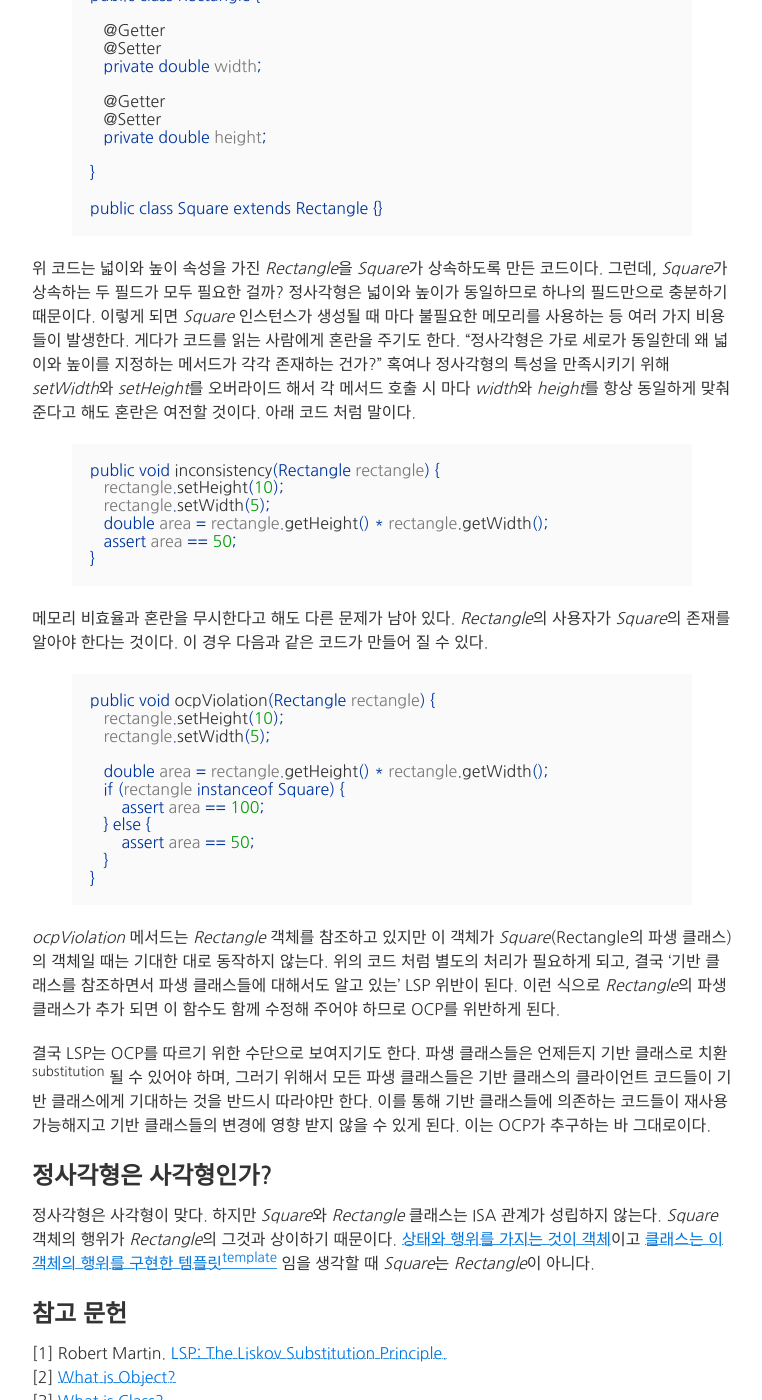
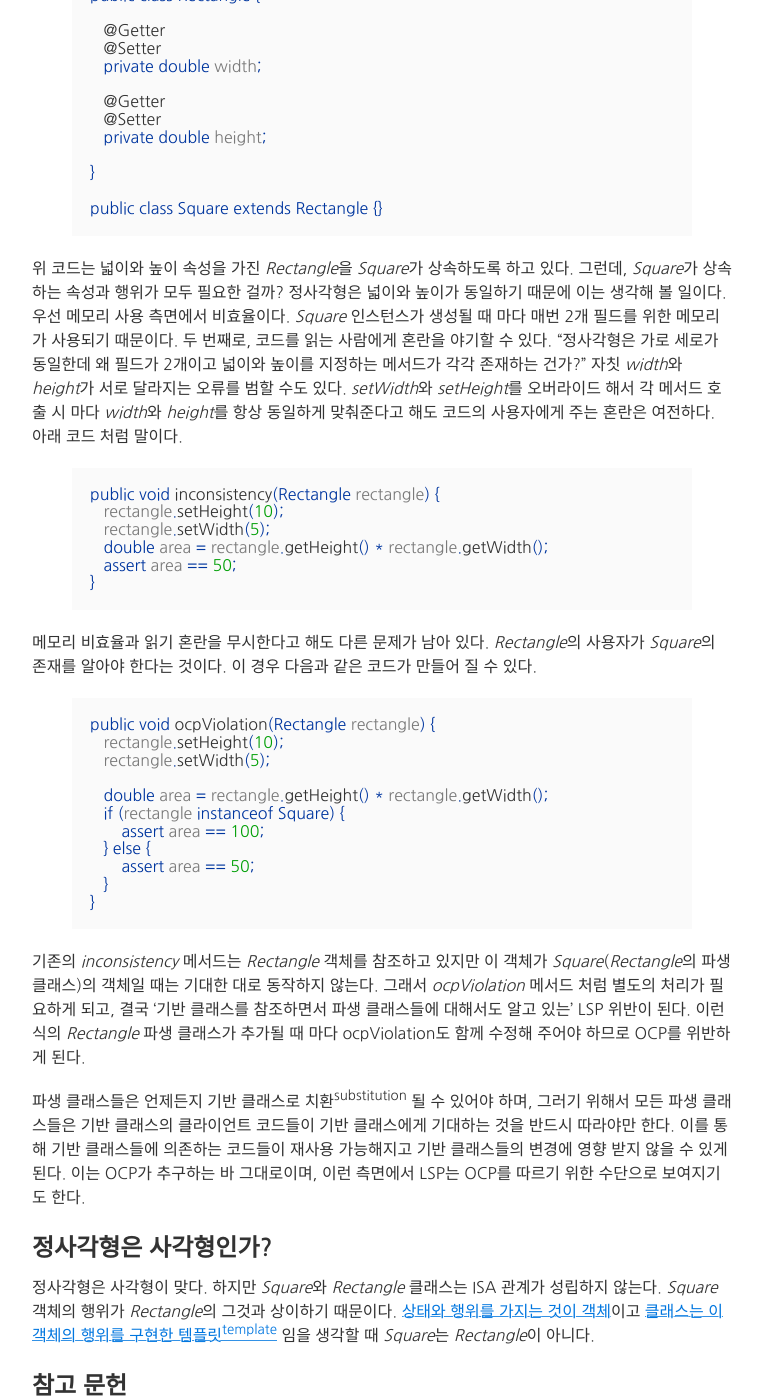
Before and after one commit to codehumane/codehumane.github.io, a Jekyll site: the page built from _posts/2016-06-02-리스코프-치환-원칙.md, in a window 1280 px wide and 1400 px high, scrolled down 1294 px. Shown: the whole window, without its empty margins (258-1020 px from the left). Built offline with Jekyll 4.4.1, drawn with Linux system fonts in a browser that asks for light colours; some of the changed text lies outside the part shown.

Commit message:
SOLID LSP post revised.

```diff
--- a/_posts/2016-06-02-리스코프-치환-원칙.md
+++ b/_posts/2016-06-02-리스코프-치환-원칙.md
@@ -6,7 +6,7 @@
 ---
 
 
-SOLID의 세 번째 원칙인 리스코프 치환 원칙Liskov substitution principle에 대해 알아보도록 한다.
+SOLID의 세 번째 원칙인 리스코프 치환 원칙<sup>Liskov substitution principle</sup>에 대해 알아보도록 한다.
 
 ## 리스코프 치환 원칙이란?
 
@@ -14,7 +14,7 @@
 >
 > -- <cite>Robert Martin. [LSP: The Liskov Substitution Principle](https://drive.google.com/file/d/0BwhCYaYDn8EgNzAzZjA5ZmItNjU3NS00MzQ5LTkwYjMtMDJhNDU5ZTM0MTlh/view)</cite>
 
-기반 클래스<sup>base class</sup>의 사용자는 그 기반 클래스의 파생 클래스<sup>derived class</sup>들에 대해 알 필요가 없다는 이야기이다. LSP를 위반한다는 것은 기반 클래스를 참조하면서 파생 클래스들에 대해서도 알고 있는 것이다. 이런 코드는 파생 클래스들이 추가될 때 마다 수정될 가능성이 높다. 즉, 수정에 닫혀 있지 못한 OCP 위반이 된다.
+기반 클래스<sup>base class</sup>의 사용자는 파생 클래스<sup>derived class</sup>의 존재를 몰라도 기반 클래스를 사용할 수 있어야 한다. LSP를 위반한다는 것은 기반 클래스를 참조하면서 파생 클래스들에 대해서도 알고 있는 것이다. 이런 코드는 파생 클래스들이 추가될 때 마다 수정될 가능성이 높다. 즉, 수정에 닫혀 있지 못한 OCP 위반이 된다.
 
 이를 설명하는 여러 예제가 있지만 사각형과 정사각형 이야기가 가장 흥미롭다. 아래 그림을 먼저 보도록 하자.
 
@@ -42,7 +42,7 @@
 
 {% endhighlight %}
 
-위 코드는 넓이와 높이 속성을 가진 <i>Rectangle</i>을 <i>Square</i>가 상속하도록 만든 코드이다. 그런데, <i>Square</i>가 상속하는 두 필드가 모두 필요한 걸까? 정사각형은 넓이와 높이가 동일하므로 하나의 필드만으로 충분하기 때문이다. 이렇게 되면 <i>Square</i> 인스턴스가 생성될 때 마다 불필요한 메모리를 사용하는 등 여러 가지 비용들이 발생한다. 게다가 코드를 읽는 사람에게 혼란을 주기도 한다. “정사각형은 가로 세로가 동일한데 왜 넓이와 높이를 지정하는 메서드가 각각 존재하는 건가?” 혹여나 정사각형의 특성을 만족시키기 위해 <i>setWidth</i>와 <i>setHeight</i>를 오버라이드 해서 각 메서드 호출 시 마다 <i>width</i>와 <i>height</i>를 항상 동일하게 맞춰준다고 해도 혼란은 여전할 것이다. 아래 코드 처럼 말이다.
+위 코드는 넓이와 높이 속성을 가진 <i>Rectangle</i>을 <i>Square</i>가 상속하도록 하고 있다. 그런데, <i>Square</i>가 상속하는 속성과 행위가 모두 필요한 걸까? 정사각형은 넓이와 높이가 동일하기 때문에 이는 생각해 볼 일이다. 우선 메모리 사용 측면에서 비효율이다. <i>Square</i> 인스턴스가 생성될 때 마다 매번 2개 필드를 위한 메모리가 사용되기 때문이다. 두 번째로, 코드를 읽는 사람에게 혼란을 야기할 수 있다. “정사각형은 가로 세로가 동일한데 왜 필드가 2개이고 넓이와 높이를 지정하는 메서드가 각각 존재하는 건가?” 자칫 <i>width</i>와 <i>height</i>가 서로 달라지는 오류를 범할 수도 있다. <i>setWidth</i>와 <i>setHeight</i>를 오버라이드 해서 각 메서드 호출 시 마다 <i>width</i>와 <i>height</i>를 항상 동일하게 맞춰준다고 해도 코드의 사용자에게 주는 혼란은 여전하다. 아래 코드 처럼 말이다.
 
 {% highlight java %}
 
@@ -55,7 +55,7 @@
 
 {% endhighlight %}
 
-메모리 비효율과 혼란을 무시한다고 해도 다른 문제가 남아 있다. <i>Rectangle</i>의 사용자가 <i>Square</i>의 존재를 알아야 한다는 것이다. 이 경우 다음과 같은 코드가 만들어 질 수 있다.
+메모리 비효율과 읽기 혼란을 무시한다고 해도 다른 문제가 남아 있다. <i>Rectangle</i>의 사용자가 <i>Square</i>의 존재를 알아야 한다는 것이다. 이 경우 다음과 같은 코드가 만들어 질 수 있다.
 
 {% highlight java %}
 
@@ -73,9 +73,9 @@
 
 {% endhighlight %}
 
-<i>ocpViolation</i> 메서드는 <i>Rectangle</i> 객체를 참조하고 있지만 이 객체가 <i>Square</i>(Rectangle의 파생 클래스)의 객체일 때는 기대한 대로 동작하지 않는다. 위의 코드 처럼 별도의 처리가 필요하게 되고, 결국 ‘기반 클래스를 참조하면서 파생 클래스들에 대해서도 알고 있는’ LSP 위반이 된다. 이런 식으로 <i>Rectangle</i>의 파생 클래스가 추가 되면 이 함수도 함께 수정해 주어야 하므로 OCP를 위반하게 된다.
+기존의 <i>inconsistency</i> 메서드는 <i>Rectangle</i> 객체를 참조하고 있지만 이 객체가 <i>Square</i>(<i>Rectangle</i>의 파생 클래스)의 객체일 때는 기대한 대로 동작하지 않는다. 그래서 <i>ocpViolation</i> 메서드 처럼 별도의 처리가 필요하게 되고, 결국 ‘기반 클래스를 참조하면서 파생 클래스들에 대해서도 알고 있는’ LSP 위반이 된다. 이런 식의 <i>Rectangle</i> 파생 클래스가 추가될 때 마다 ocpViolation도 함께 수정해 주어야 하므로 OCP를 위반하게 된다.
 
-결국 LSP는 OCP를 따르기 위한 수단으로 보여지기도 한다. 파생 클래스들은 언제든지 기반 클래스로 치환<sup>substitution</sup> 될 수 있어야 하며, 그러기 위해서 모든 파생 클래스들은 기반 클래스의 클라이언트 코드들이 기반 클래스에게 기대하는 것을 반드시 따라야만 한다. 이를 통해 기반 클래스들에 의존하는 코드들이 재사용 가능해지고 기반 클래스들의 변경에 영향 받지 않을 수 있게 된다. 이는 OCP가 추구하는 바 그대로이다.
+파생 클래스들은 언제든지 기반 클래스로 치환<sup>substitution</sup> 될 수 있어야 하며, 그러기 위해서 모든 파생 클래스들은 기반 클래스의 클라이언트 코드들이 기반 클래스에게 기대하는 것을 반드시 따라야만 한다. 이를 통해 기반 클래스들에 의존하는 코드들이 재사용 가능해지고 기반 클래스들의 변경에 영향 받지 않을 수 있게 된다. 이는 OCP가 추구하는 바 그대로이며, 이런 측면에서 LSP는 OCP를 따르기 위한 수단으로 보여지기도 한다.
 
 ## 정사각형은 사각형인가?
 
```
Also changed, not shown: 13 other files.
